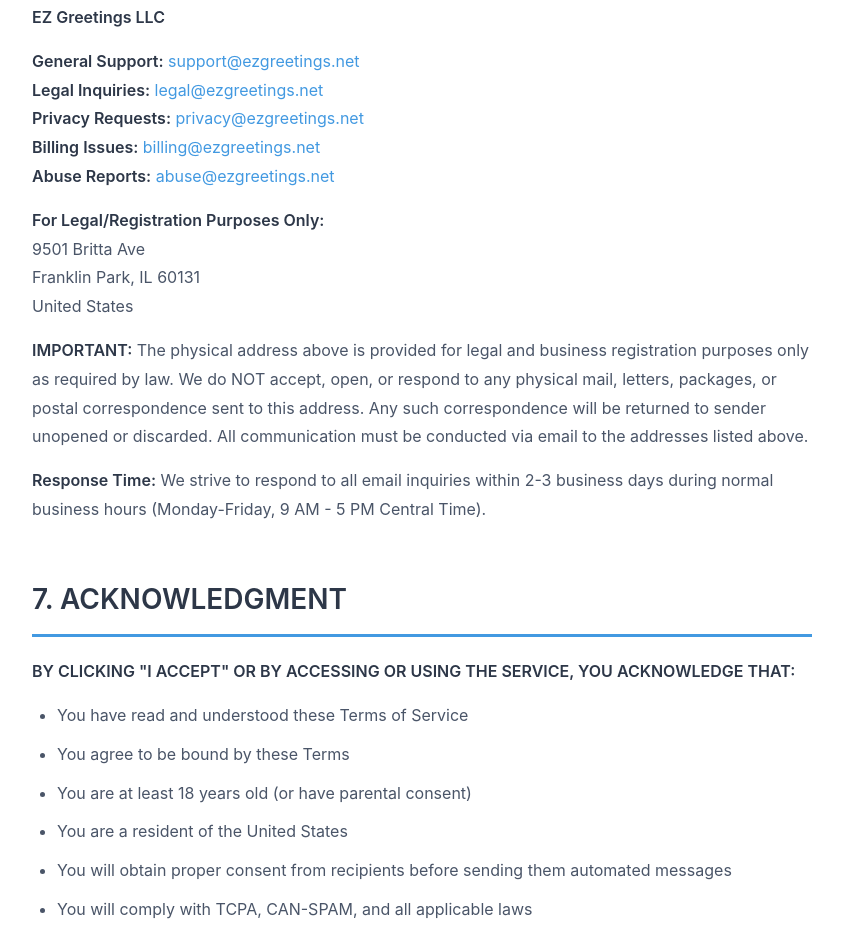
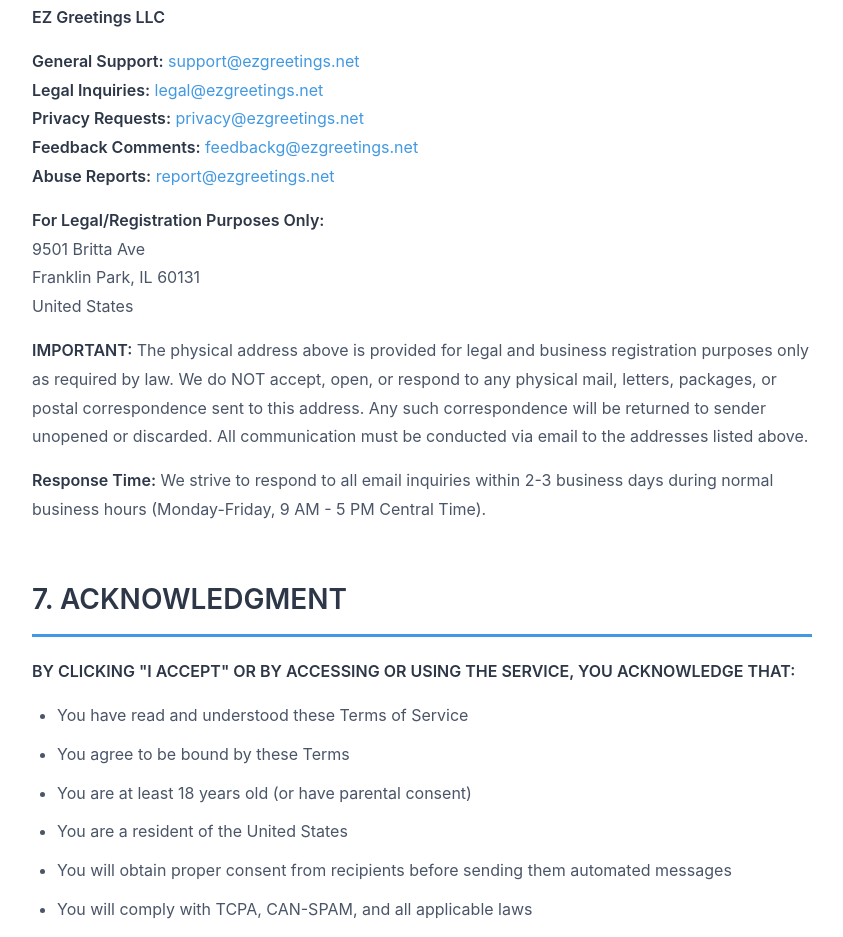
Before and after one commit to EZGREETINGS/ezgreetings-website, a plain HTML site: page terms.html in a window 1280 px wide. Shown: the part 7245-8182 px from the top of the page, without its empty margins (218-1061 px from the left). Drawn offline with Linux system fonts and the light colour scheme.

Commit message:
Update terms.html

```diff
--- a/terms.html
+++ b/terms.html
@@ -372,8 +372,8 @@
                 <strong>General Support:</strong> <a href="mailto:support@ezgreetings.net">support@ezgreetings.net</a><br>
                 <strong>Legal Inquiries:</strong> <a href="mailto:legal@ezgreetings.net">legal@ezgreetings.net</a><br>
                 <strong>Privacy Requests:</strong> <a href="mailto:privacy@ezgreetings.net">privacy@ezgreetings.net</a><br>
-                <strong>Billing Issues:</strong> <a href="mailto:billing@ezgreetings.net">billing@ezgreetings.net</a><br>
-                <strong>Abuse Reports:</strong> <a href="mailto:abuse@ezgreetings.net">abuse@ezgreetings.net</a>
+                <strong>Feedback Comments:</strong> <a href="mailto:feedback@ezgreetings.net">feedbackg@ezgreetings.net</a><br>
+                <strong>Abuse Reports:</strong> <a href="mailto:report@ezgreetings.net">report@ezgreetings.net</a>
             </p>
 
             <p><strong>For Legal/Registration Purposes Only:</strong><br>
```
